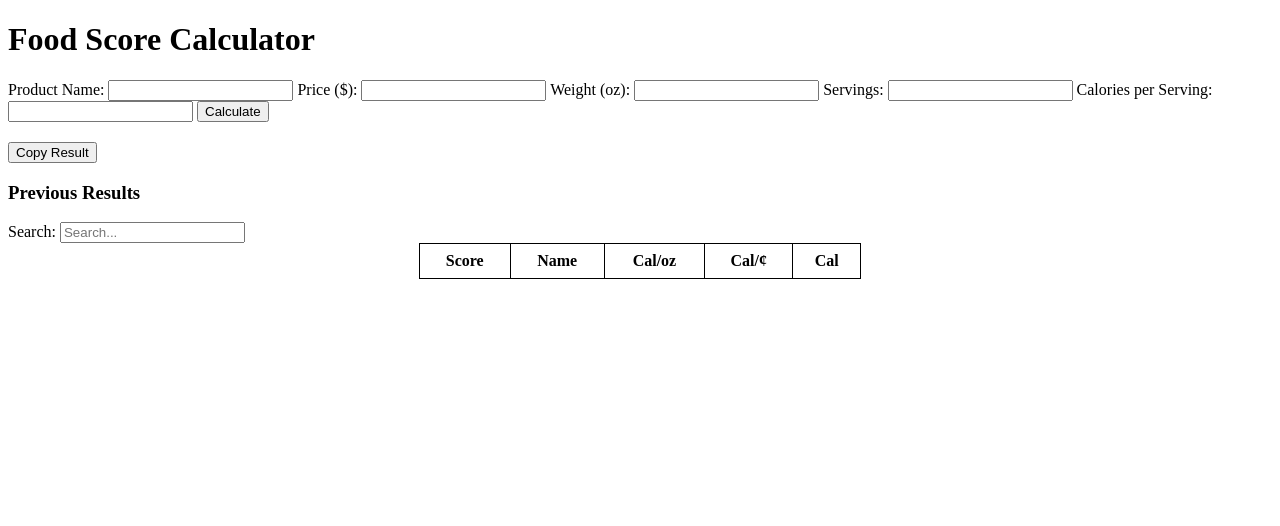
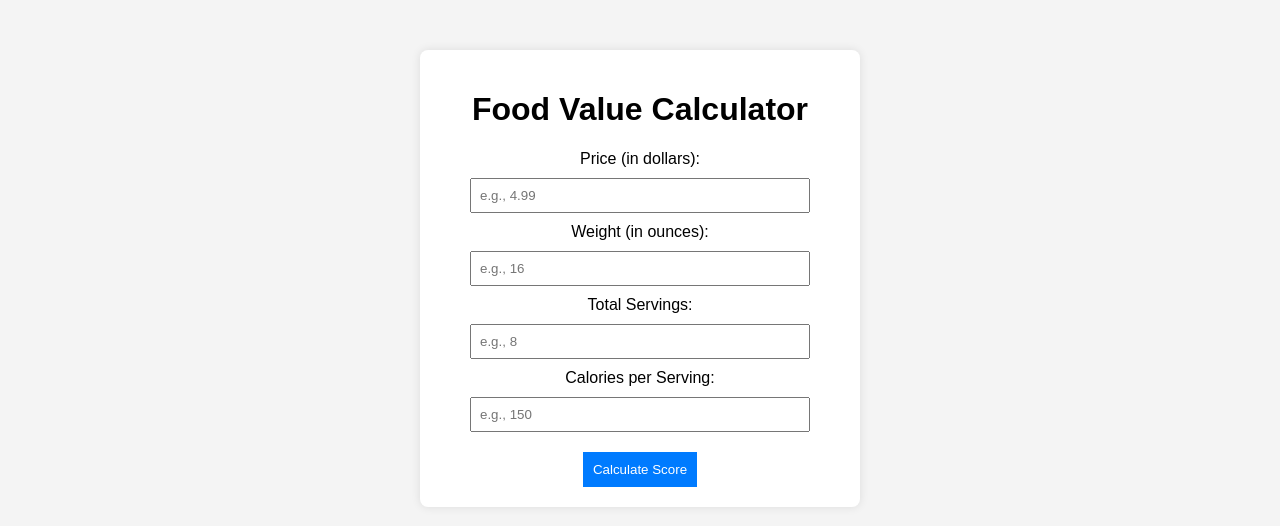
Before and after one commit to Autello/autello.github.io, a plain HTML site: page index.html in a window 1280 px wide. Drawn offline with Linux system fonts and the light colour scheme.

Commit message:
Update index.html

```diff
--- a/index.html
+++ b/index.html
@@ -3,42 +3,32 @@
 <head>
     <meta charset="UTF-8">
     <meta name="viewport" content="width=device-width, initial-scale=1.0">
-    <title>Food Score Calculator</title>
-    <link rel="stylesheet" href="styles.css">
+    <title>Food Value Calculator</title>
+    <link rel="stylesheet" href="style.css">
 </head>
 <body>
-    <div class="container">
-        <h1>Food Score Calculator</h1>
-        <label>Product Name: <input type="text" id="productName"></label>
-        <label>Price ($): <input type="number" id="price" step="0.01"></label>
-        <label>Weight (oz): <input type="number" id="weight"></label>
-        <label>Servings: <input type="number" id="servings"></label>
-        <label>Calories per Serving: <input type="number" id="calories"></label>
-        <button onclick="calculateScore()">Calculate</button>
-        <h2 id="result"></h2> <!-- Result is here -->
-        <button onclick="copyToClipboard()">Copy Result</button> <!-- Move Copy button here -->
 
-        <!-- Table to display previous results -->
-        <h3>Previous Results</h3>
+<div class="container">
+    <h1>Food Value Calculator</h1>
 
-        <!-- Search Input for filtering the table -->
-        <label for="search">Search: <input type="text" id="search" placeholder="Search..."></label>
+    <label for="price">Price (in dollars):</label>
+    <input type="number" id="price" step="0.01" placeholder="e.g., 4.99">
 
-        <table id="resultsTable" style="border-collapse: collapse; width: 35%; margin: 0 auto;">
-            <thead>
-                <tr>
-                    <th style="border: 1px solid black; padding: 8px; text-align: center;">Score</th>
-                    <th style="border: 1px solid black; padding: 8px; text-align: center;">Name</th>
-                    <th style="border: 1px solid black; padding: 8px; text-align: center;">Cal/oz</th>
-                    <th style="border: 1px solid black; padding: 8px; text-align: center;">Cal/¢</th>
-                    <th style="border: 1px solid black; padding: 8px; text-align: center;">Cal</th>
-                </tr>
-            </thead>
-            <tbody>
-                <!-- Previous results will appear here -->
-            </tbody>
-        </table>
-    </div>
-    <script src="script.js"></script> <!-- Move this to the end of the body -->
+    <label for="weight">Weight (in ounces):</label>
+    <input type="number" id="weight" step="0.1" placeholder="e.g., 16">
+
+    <label for="servings">Total Servings:</label>
+    <input type="number" id="servings" step="1" placeholder="e.g., 8">
+
+    <label for="calories">Calories per Serving:</label>
+    <input type="number" id="calories" step="1" placeholder="e.g., 150">
+
+    <button id="calculateBtn">Calculate Score</button>
+
+    <div id="result"></div>
+</div>
+
+<script src="script.js" defer></script>
+
 </body>
 </html>
```
